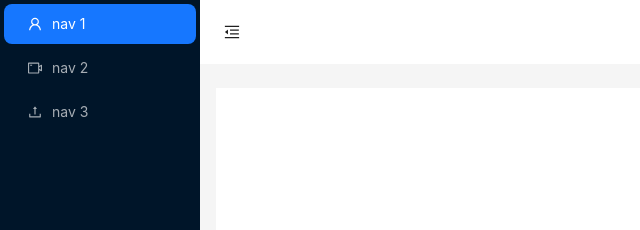
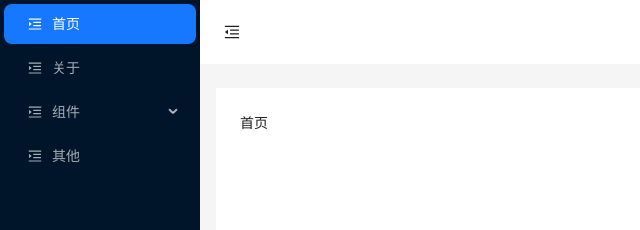
Before and after one commit to wllcyg/cyg_component, a React (Vite) app: page /#/dashboard in a window 1280 px wide. Before the commit this address led to /#/. Shown: the top 230 px of the page, without its empty margins (0-640 px from the left). Built offline with nearby package versions, Linux system fonts and the light colour scheme.

Commit message:
feat:生成路由

```diff
--- a/src/App.tsx
+++ b/src/App.tsx
@@ -1,14 +1,18 @@
 import './index.css'
 import {lazy, Suspense} from "react";
-import {Spin} from "antd";
+import {Spin,ConfigProvider} from "antd";
+import zhCN from 'antd/locale/zh_CN'
 const MainApp = lazy(() => import('@/main/index.tsx'))
 function App() {
 
   return (
     <>
-      <Suspense fallback={<Spin  size="large" className="flex items-center justify-center w-full h-screen" />}>
-        <MainApp/>
-      </Suspense>
+      {/*//此处定义主题内容*/}
+      <ConfigProvider locale={zhCN}>
+        <Suspense fallback={<Spin  size="large" className="flex items-center justify-center w-full h-screen" />}>
+          <MainApp/>
+        </Suspense>
+      </ConfigProvider>
     </>
   )
 }
--- a/src/main/index.tsx
+++ b/src/main/index.tsx
@@ -1,22 +1,51 @@
-import React, {Suspense, useState} from 'react'
+import React, {ReactElement, Suspense, useEffect, useState} from 'react'
 import {
   MenuFoldOutlined,
   MenuUnfoldOutlined,
-  UploadOutlined,
-  UserOutlined,
-  VideoCameraOutlined,
 } from '@ant-design/icons';
 import {Layout, Menu, Button, theme, Spin} from 'antd';
-import {Outlet} from "react-router-dom";
-
+import {Outlet, useNavigate,useLocation} from "react-router-dom";
+import type {MenuProps } from 'antd'
 const { Header, Sider, Content } = Layout;
-
+import { routes } from '@/router'
+type RouteType = {
+  path:string;
+  label:string;
+  children?: RouteType[] | null | undefined;
+  element?:ReactElement | null | undefined;
+}
 const MainApp: React.FC = () => {
+  const Navigate = useNavigate()
+  const { pathname } = useLocation()
   const [collapsed, setCollapsed] = useState(false);
   const {
     token: { colorBgContainer },
   } = theme.useToken();
-
+  // 路由跳转
+  const getItems = (children:RouteType[]): { key: string; label: string; }[]=> {
+      return children.map(e =>{
+        const { path,label,children } = e
+        return {
+          key:path,
+          label,
+          children:children ? getItems(children) :null,
+          icon:<MenuUnfoldOutlined/>
+        }
+      })
+  }
+  const routeMap = routes[0].children.filter(e=>e.path !== '*')
+  const HomePath = routes[0].redirect
+  // eslint-disable-next-line @typescript-eslint/ban-ts-comment
+  // @ts-ignore
+  const menu = getItems(routeMap)
+  useEffect(() => {
+    if (pathname === '/'){
+      Navigate(HomePath)
+    }
+  },[pathname,Navigate,HomePath])
+  const MenuItemClick:MenuProps['onClick'] = ({key}) =>{
+    Navigate(key)
+  }
   return (
     <Layout>
       <Sider trigger={null} collapsible collapsed={collapsed}>
@@ -24,24 +53,9 @@ const MainApp: React.FC = () => {
         <Menu
           theme="dark"
           mode="inline"
-          defaultSelectedKeys={['1']}
-          items={[
-            {
-              key: '1',
-              icon: <UserOutlined />,
-              label: 'nav 1',
-            },
-            {
-              key: '2',
-              icon: <VideoCameraOutlined />,
-              label: 'nav 2',
-            },
-            {
-              key: '3',
-              icon: <UploadOutlined />,
-              label: 'nav 3',
-            },
-          ]}
+          defaultSelectedKeys={[pathname === '/' ? HomePath :pathname]}
+          onClick={MenuItemClick}
+          items={menu}
         />
       </Sider>
       <Layout>
--- a/src/router/index.tsx
+++ b/src/router/index.tsx
@@ -3,10 +3,11 @@ import {createHashRouter, Navigate} from "react-router-dom";
 import Main from '../App.tsx'
 const About = lazy(() => import('@/views/about/index.tsx'));
 const Error =lazy(() => import('@/views/Error.tsx'));
-const ComItem =lazy(() => import('@/views/form/com'));
+const HeadCrop =lazy(() => import('@/views/form/headcorp'));
 const TableList =lazy(() => import('@/views/form/table'));
 const TableChild =lazy(() => import('@/views/form/table/child'));
 const Other =lazy(() => import('@/views/other'));
+const DashBoard =lazy(() => import('@/views/dashboard'));
 
 /**
  * 1. 实现路由结构,按照文件夹递归查抄
@@ -18,32 +19,38 @@ const Other =lazy(() => import('@/views/other'));
 const routes = [
   {
     path: '/',
-    name:'首页',
+    label:'首页',
     element: <Main/>,
     errorElement:<Error/>,
+    redirect:'/dashboard',
     children:[
       {
+        path:'/dashboard',
+        label:'首页',
+        element:<DashBoard/>
+      },
+      {
         path:'/about',
-        name:'关于',
+        label:'关于',
         element:<About/>
       },
       {
         path:'form',
-        name:'表单类别',
+        label:'组件',
         children:[
           {
             path:'/form/com',
-            name:'拖拽',
-            element:<ComItem/>
+            label:'头像裁剪',
+            element:<HeadCrop/>
           },
           {
             path:'/form/table',
-            name:'合并',
+            label:'合并',
             element:<TableList/>,
             children:[
               {
                 path:'/form/table/col',
-                name:'列合并',
+                label:'列合并',
                 element:<TableChild/>
               }
             ]
@@ -52,7 +59,7 @@ const routes = [
       },
       {
         path:'/other',
-        name:'其他',
+        label:'其他',
         element:<Other/>
       },
       {
@@ -65,4 +72,5 @@ const routes = [
 ]
 // 获取路由
 const route = createHashRouter(routes);
+export {routes}
 export default route
--- /dev/null
+++ b/src/views/dashboard/index.tsx
@@ -0,0 +1,9 @@
+const DashBoard = () => {
+  return (
+    <div>
+      首页
+    </div>
+  );
+};
+
+export default DashBoard;
--- a/src/views/form/com/index.tsx
+++ b/src/views/form/headcorp/index.tsx
@@ -1,4 +1,4 @@
-const ComItem = () => {
+const HeadCrop = () => {
   return (
     <div>
       <h1 className='font-bold '>TableList</h1>
@@ -6,4 +6,4 @@ const ComItem = () => {
   );
 };
 
-export default ComItem;
+export default HeadCrop;
```
